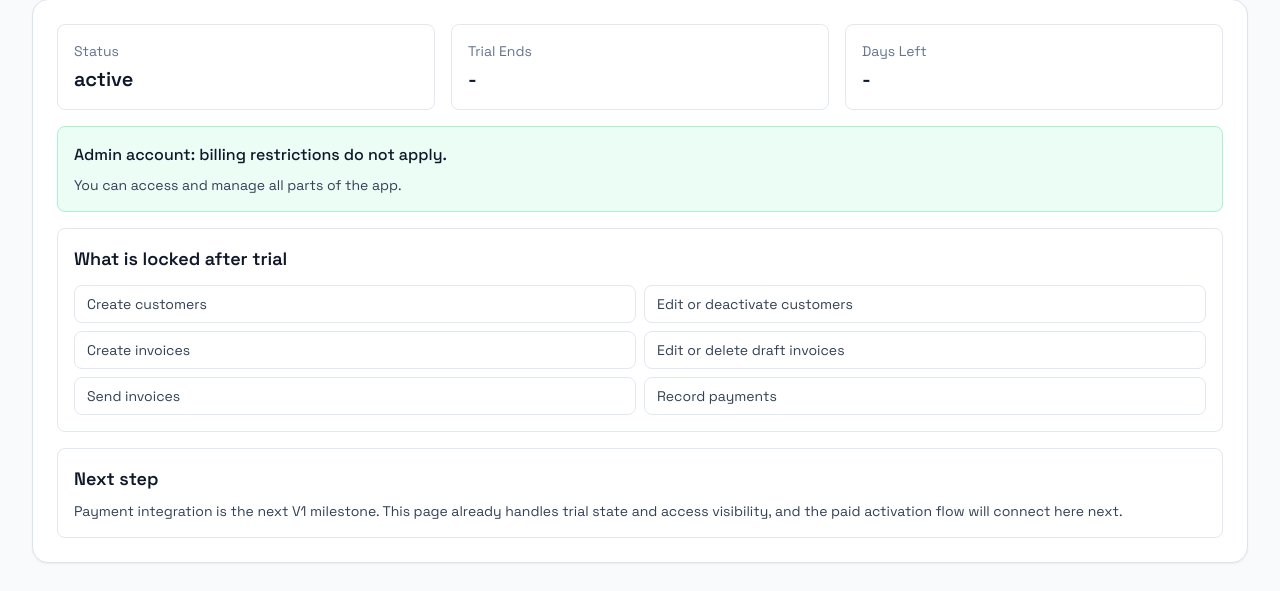
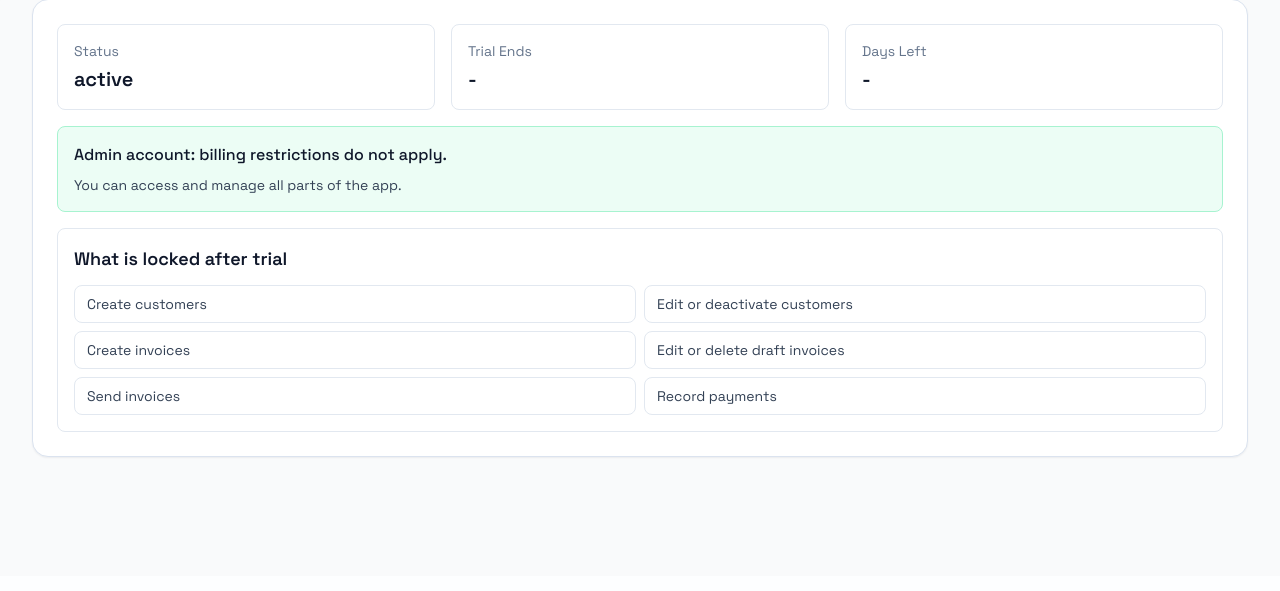
Before and after one commit to kluthuli23/Vanta-Pilot, a FastAPI app: page /billing in a window 1280 px wide. Shown: the part 224-815 px from the top of the page. After the commit the page ends 682 px from the top, so only its background shows below. Run offline with FastAPI, Linux system fonts and the light colour scheme; the visitor is signed in with stand-in values (Sample User, id 1); data comes from the database, SQL or seed files in the repository; some libraries are stand-ins or nearby versions.

Commit message:
Remove internal roadmap text from billing page

```diff
--- a/invoice_pro_system/web/templates/billing.html
+++ b/invoice_pro_system/web/templates/billing.html
@@ -66,13 +66,6 @@
                 <div class="rounded-lg border border-slate-200 px-3 py-2">Record payments</div>
             </div>
         </div>
-
-        <div class="rounded-lg border border-slate-200 p-4">
-            <h2 class="text-lg font-semibold text-slate-900">Next step</h2>
-            <p class="mt-2 text-sm text-slate-700">
-                Payment integration is the next V1 milestone. This page already handles trial state and access visibility, and the paid activation flow will connect here next.
-            </p>
-        </div>
     </section>
 </div>
 {% endblock %}
```
